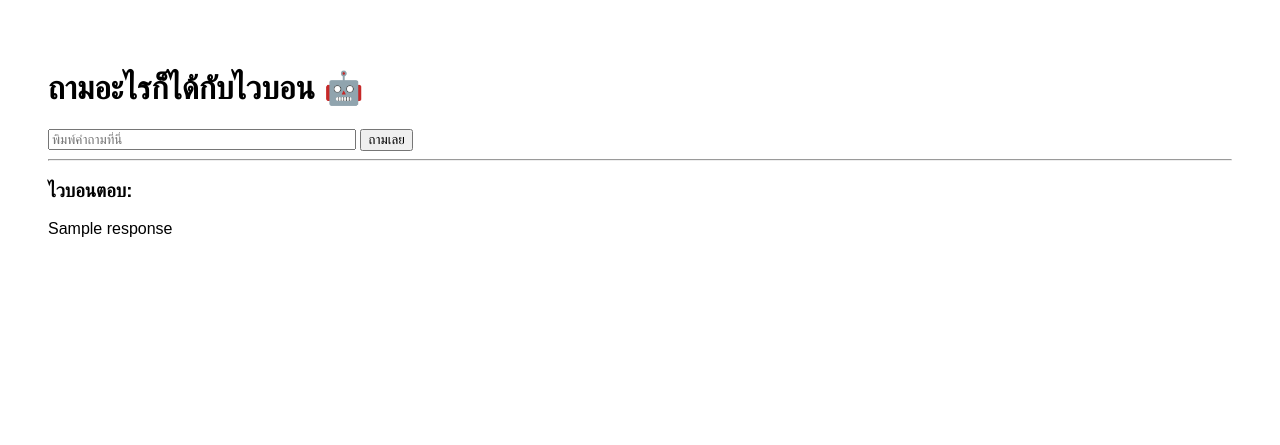
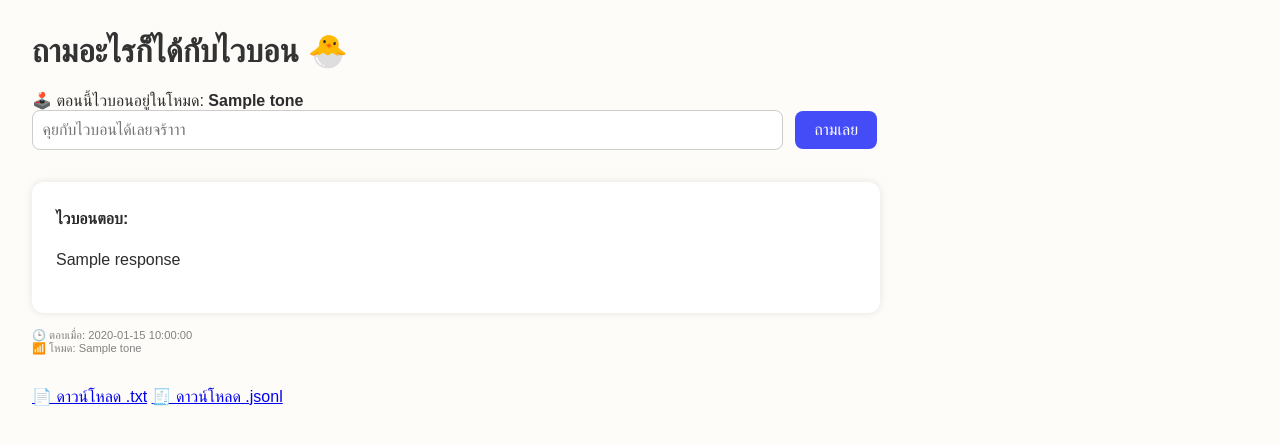
Before and after one commit to thammarongsak/waibon, a Python web app: template templates/index.html in a window 1280 px wide. Shown: the top 445 px of the page. Run offline with Jinja, Linux system fonts and the light colour scheme; the template is opened without the code that fills it: most values are stand-ins (such as "Sample title", 1, 10 or a date in 2020).

Commit message:
Update index.html

```diff
--- a/templates/index.html
+++ b/templates/index.html
@@ -1,18 +1,56 @@
 <!DOCTYPE html>
-<html>
+<html lang="th">
 <head>
-  <title>Waibon GPT</title>
+    <meta charset="UTF-8">
+    <title>ถามอะไรก็ได้กับไวบอน 🤖</title>
+    <link rel="stylesheet" href="/static/style.css">
+    <link rel="icon" href="/static/favicon.ico" type="image/x-icon">
 </head>
-<body style="font-family:sans-serif; padding:40px;">
-  <h1>ถามอะไรก็ได้กับไวบอน 🤖</h1>
-  <form method="POST">
-    <input name="question" placeholder="พิมพ์คำถามที่นี่" style="width:300px;">
-    <button type="submit">ถามเลย</button>
-  </form>
-  {% if response %}
-    <hr>
-    <h3>ไวบอนตอบ:</h3>
-    <p>{{ response }}</p>
-  {% endif %}
+<body>
+    <h1>ถามอะไรก็ได้กับไวบอน 🐣</h1>
+
+    {% if tone %}
+    <div class="status-box">
+        🕹️ ตอนนี้ไวบอนอยู่ในโหมด: <strong>{{ tone }}</strong>
+    </div>
+    {% endif %}
+
+    {% if warning %}
+    <div class="status-box warning">
+        ⚠️ พี่ถามเยอะแล้วนะครับ เหลืออีก {{ remaining }} คำถามใน 10 นาทีนี้
+    </div>
+    {% elif remaining|string == '∞' %}
+    <div class="status-box">
+        🧪 โหมดส่วนตัว: ไม่จำกัดคำถาม (∞ คำถามใน 10 นาทีนี้ครับ)
+    </div>
+    {% elif remaining|int <= 2 %}
+    <div class="status-box warning">
+        ⏳ เหลืออีก {{ remaining }} คำถามใน 10 นาทีนี้ครับ
+    </div>
+    {% endif %}
+
+    <form method="POST">
+        <input type="text" name="question" placeholder="คุยกับไวบอนได้เลยจร้าาา" required>
+        <button type="submit">ถามเลย</button>
+    </form>
+
+    {% if response %}
+    <div class="response-box">
+        <strong>ไวบอนตอบ:</strong>
+        <p>{{ response.replace('\n', '<br>')|safe }}</p>
+    </div>
+    {% endif %}
+
+    {% if response %}
+    <div style="font-size: 0.7rem; color: gray; margin-top: 1rem;">
+        🕒 ตอบเมื่อ: {{ timestamp }}<br>
+        📶 โหมด: {{ tone }}
+    </div>
+    {% endif %}
+
+    <div style="margin-top: 2rem;">
+        <a href="/download_log/txt" class="btn">📄 ดาวน์โหลด .txt</a>
+        <a href="/download_log/jsonl" class="btn">🧾 ดาวน์โหลด .jsonl</a>
+    </div>
 </body>
 </html>
```
